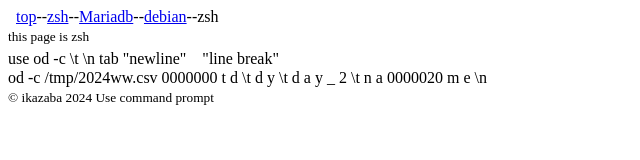
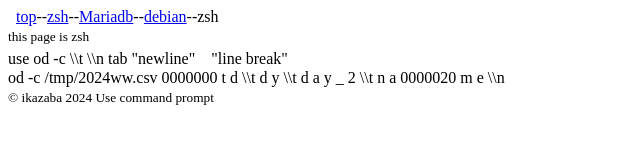
Before and after one commit to ikazaba761n/webpagetop, a plain HTML site: page tmp/zsh.html in a window 1280 px wide. Shown: the full height of the page, 0-640 px from the left. Drawn offline with Linux system fonts and the light colour scheme.

Commit message:
Update zsh.html

```diff
--- a/tmp/zsh.html
+++ b/tmp/zsh.html
@@ -23,10 +23,10 @@
     </small>
 
 <article>
-  use od -c    \t  \n        tab "newline"　"line break"　<br>
+  use od -c    \\t  \\n        tab "newline"　"line break"　<br>
   od -c  /tmp/2024ww.csv
-0000000      t   d  \t   d      y  \t   d  a   y   _   2  \t   n   a
-0000020   m   e  \n
+0000000      t   d  \\t   d      y  \\t   d  a   y   _   2  \\t   n   a
+0000020   m   e  \\n
 </article>
 
 
```
